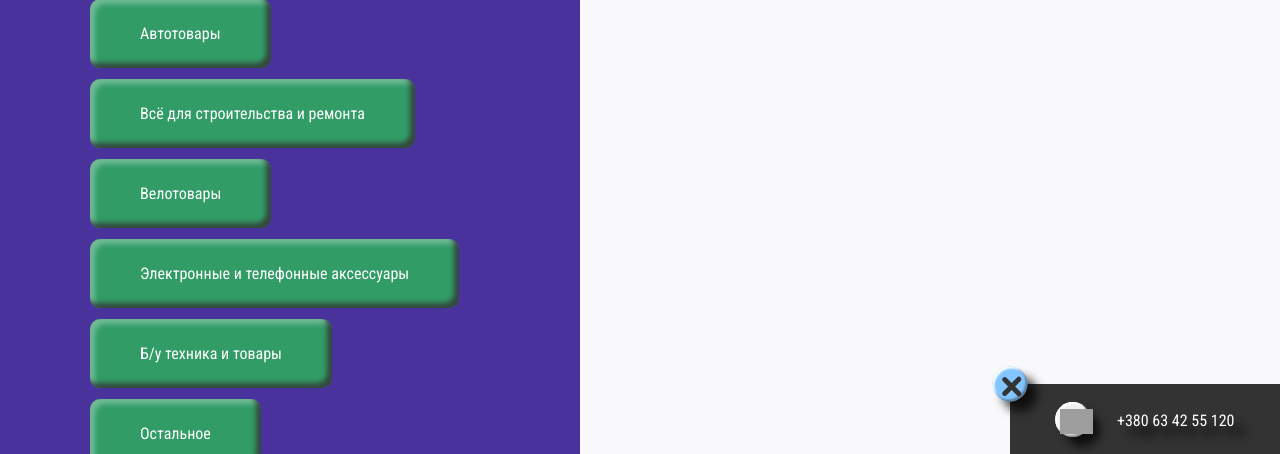
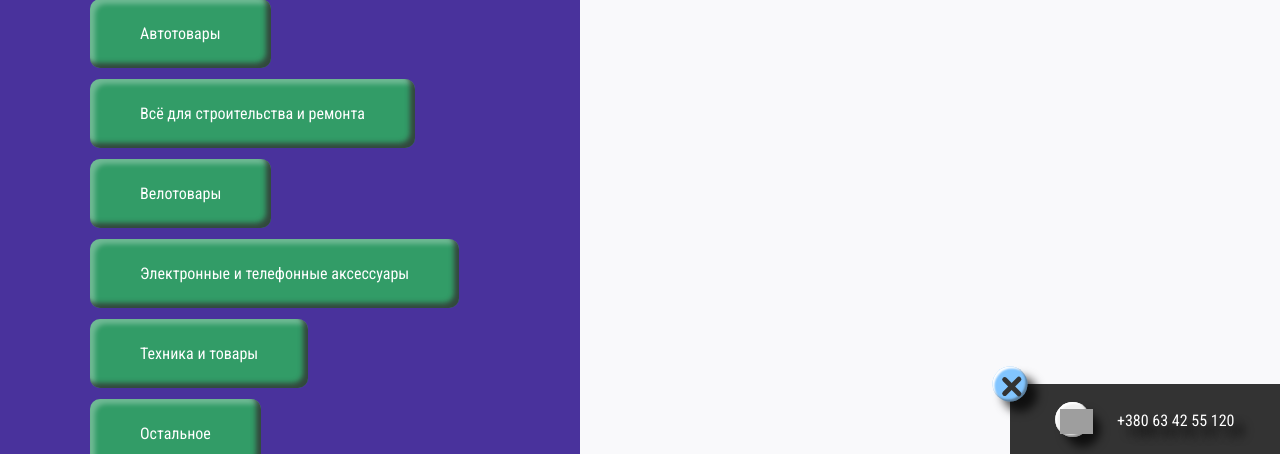
Before and after one commit to bogdan7520/zanuda, a Django app: template main/templates/main/main_file.html in a window 1280 px wide. Shown: the part 602-1056 px from the top of the page. Run offline with Django 4.2, Linux system fonts and the light colour scheme; the template is opened without the code that fills it, so the values that code supplies are empty; grey boxes are pictures that could not be loaded.

Commit message:
edited tema

```diff
--- a/main/templates/main/main_file.html
+++ b/main/templates/main/main_file.html
@@ -34,7 +34,7 @@
             <li class="li_navigation"><a href="{% url 'all_for_building_page' %}">Всё для строительства и ремонта</a></li>
             <li class="li_navigation"><a href="{% url 'velotovars_page' %}">Велотовары</a></li>
             <li class="li_navigation"><a href="{% url 'electro_a_page' %}">Электронные и телефонные аксессуары</a></li>
-            <li class="li_navigation"><a href="{% url 'b_y_tovars_page' %}">Б/у техника и товары</a></li>
+            <li class="li_navigation"><a href="{% url 'b_y_tovars_page' %}">Техника и товары</a></li>
             <li class="li_navigation"><a href="{% url 'ostalnoe_page' %}">Остальное</a></li>
         </ul>
     </div>
```
